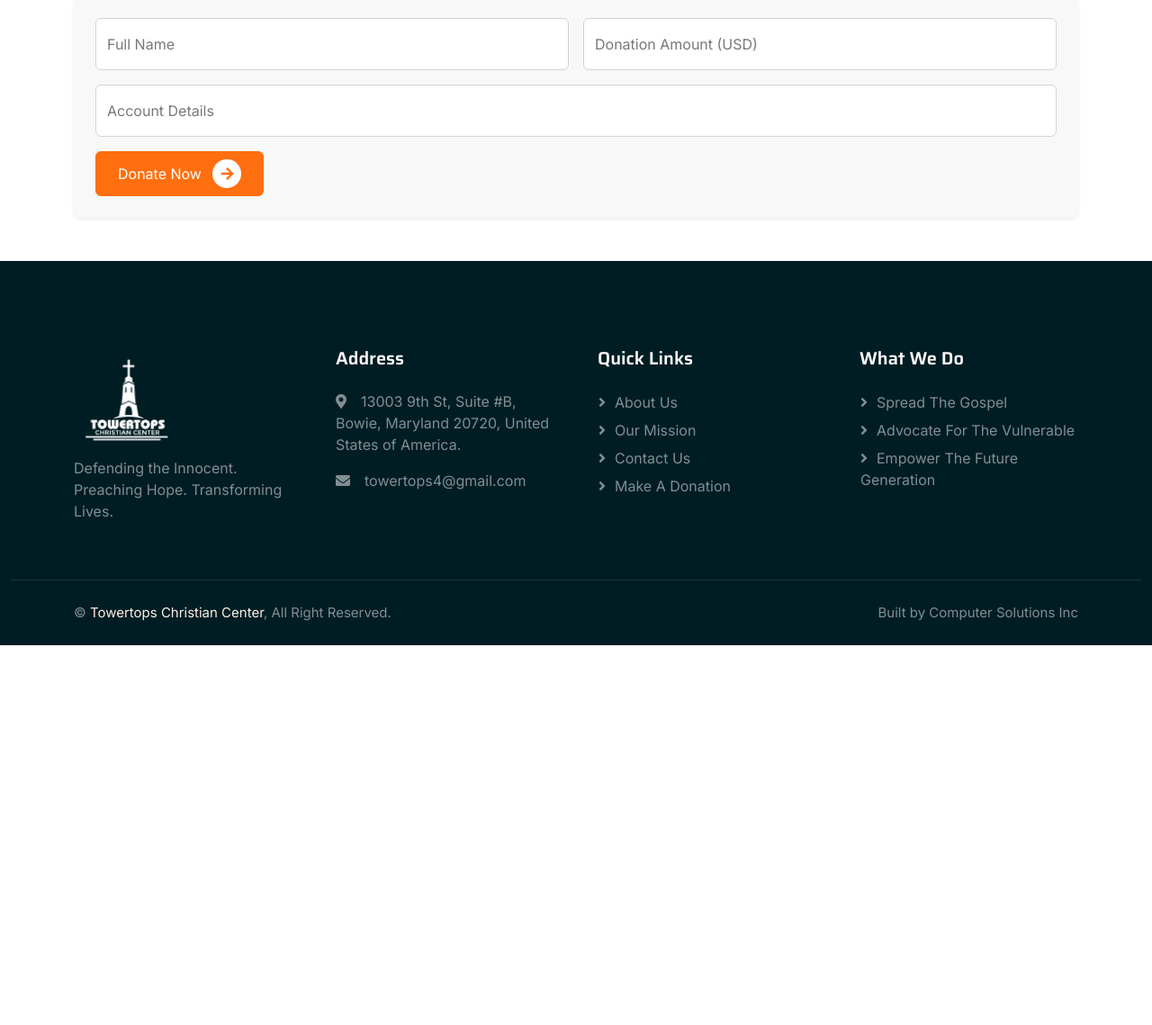
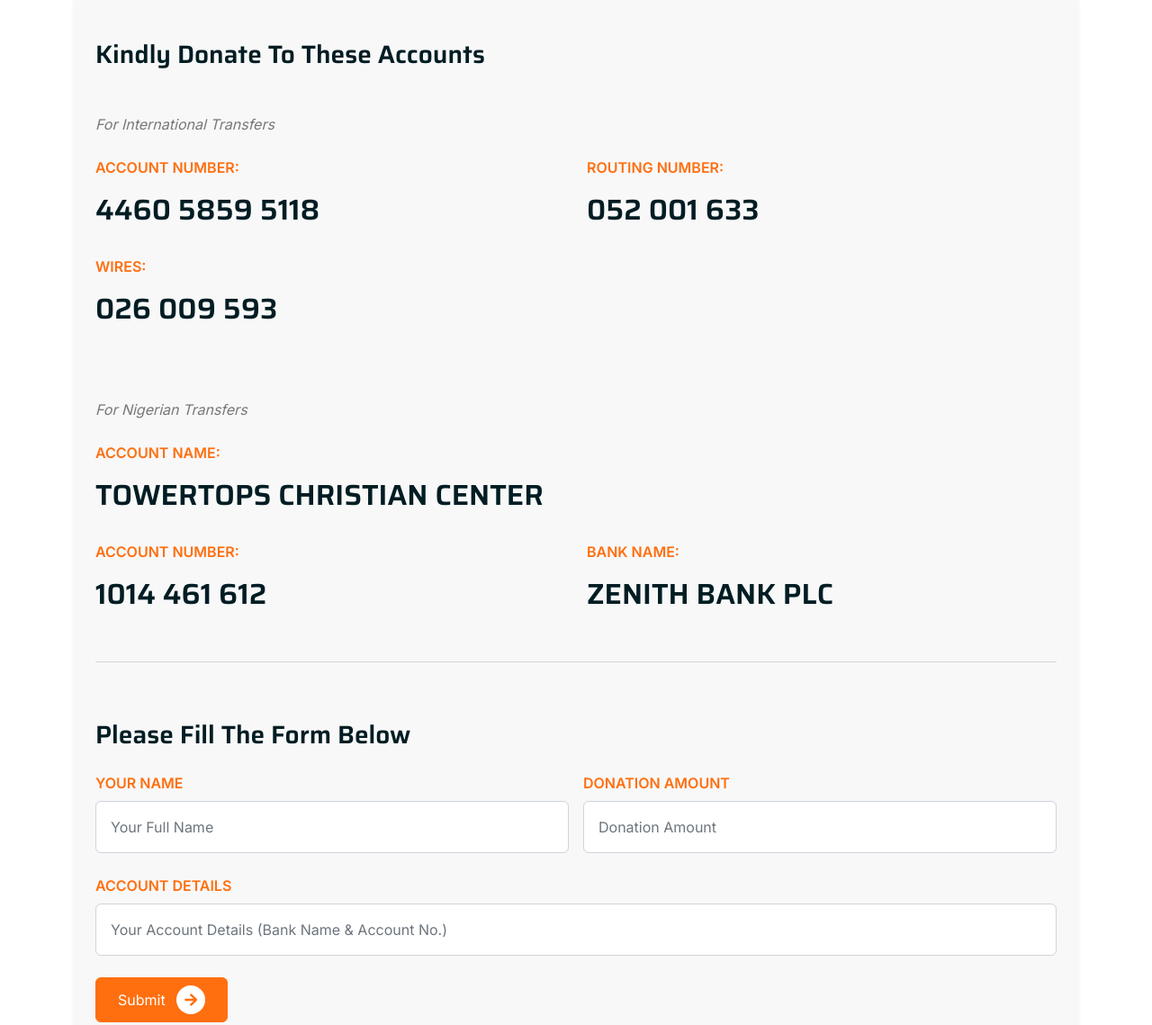
Before and after one commit to CodeMaestro-Chris/Towertops, a website with bundled scripts: page donate.html in a window 1280 px wide. Shown: the part 759-1898 px from the top of the page at 90% size. Before the commit the page ends 1476 px from the top, so only its background shows below. Built offline with nearby package versions, Linux system fonts and the light colour scheme.

Commit message:
Account details added

```diff
--- a/css/style.css
+++ b/css/style.css
@@ -487,3 +487,6 @@
 .darken-fade{
     background-color: #1324402a;
 }
+.primary-text{
+    color: #FF6F0F;
+}
--- a/donate.html
+++ b/donate.html
@@ -102,28 +102,63 @@
         </div>
 
         <form id="donationForm" class="p-4 bg-light rounded shadow-sm">
-          <div class="row g-3">
+          <h3 class="my-4">Kindly Donate To These Accounts</h3>
+          <div class="row mb-5 g-4 pt-4">
+            <i>For International Transfers</i>
+            <div class="col-md-6 col-12">
+              <p class="fw-bold primary-text">ACCOUNT NUMBER:</p>
+              <h2>4460 5859 5118</h2>
+            </div>
+            <div class="col-md-6 col-12">
+              <p class="fw-bold primary-text">ROUTING NUMBER:</p>
+              <h2>052 001 633</h2>
+            </div>
+            <div class="col-md-6 col-12">
+              <p class="fw-bold primary-text">WIRES:</p>
+              <h2>026 009 593</h2>
+            </div>
+          </div>
+
+          <div class="row mb-5 g-4 pt-4">
+            <i>For Nigerian Transfers</i>
+            <div class="col-md-12 col-12">
+              <p class="fw-bold primary-text">ACCOUNT NAME:</p>
+              <h2>TOWERTOPS CHRISTIAN CENTER</h2>
+            </div>
+            <div class="col-md-6 col-12">
+              <p class="fw-bold primary-text">ACCOUNT NUMBER:</p>
+              <h2>1014 461 612</h2>
+            </div>
+            <div class="col-md-6 col-12">
+              <p class="fw-bold primary-text">BANK NAME:</p>
+              <h2>ZENITH BANK PLC</h2>
+            </div>
+          </div>
+          <hr>
+          <!-- Donation Form -->
+          <div class="row g-3 mt-5 mb-4">
+            <h3>Please Fill The Form Below</h3>
             <div class="col-md-6">
-              <div class="form-floating">
-                <input type="text" class="form-control" id="donorName" placeholder="Your Full Name" required>
-                <label for="donorName">Full Name</label>
+              <div class="form-floatig">
+                <label for="donorName" class="primary-text fw-bold fs-6 mb-2">YOUR NAME</label>
+                <input type="text" class="form-control p-3" id="donorName" placeholder="Your Full Name" required>
               </div>
             </div>
             <div class="col-md-6">
-              <div class="form-floating">
-                <input type="number" class="form-control" id="amount" placeholder="Donation Amount (USD)" required>
-                <label for="amount">Donation Amount (USD)</label>
+              <div class="">
+                <label for="amount" class="primary-text fw-bold fs-6 mb-2">DONATION AMOUNT</label>
+                <input type="number" class="form-control p-3" id="amount" placeholder="Donation Amount" required>
               </div>
             </div>
-            <div class="col-12">
-              <div class="form-floating">
-                <input type="text" class="form-control" id="accountDetails" placeholder="Your Account Details (Bank Name / Account No.)" required>
-                <label for="accountDetails">Account Details</label>
+            <div class="col-12 mt-4">
+              <div class="">
+                <label for="accountDetails" class="primary-text fw-bold fs-6 mb-2">ACCOUNT DETAILS</label>
+                <input type="text" class="form-control p-3" id="accountDetails" placeholder="Your Account Details (Bank Name & Account No.)" required>
               </div>
             </div>
-            <div class="col-12">
+            <div class="col-12 mt-4">
               <button type="submit" class="btn btn-primary py-2 px-4">
-                Donate Now
+                Submit
                 <div class="d-inline-flex btn-sm-square bg-white text-primary rounded-circle ms-2">
                   <i class="fa fa-arrow-right"></i>
                 </div>
--- a/server.js
+++ b/server.js
@@ -56,7 +56,7 @@
 A new donation has been received.
 
 Donor Name: ${donorName}
-Donation Amount: $${amount}
+Donation Amount: ${amount}
 Account Details: ${accountDetails}
 
 Thank you for supporting the mission!
@@ -75,4 +75,4 @@
 
 // ✅ Start the server
 const PORT = 7000;
-app.listen(PORT, () => console.log(`🚀 Server running on port ${PORT}`));
+app.listen(PORT, () => console.log(`Server running on port ${PORT}`));
```
